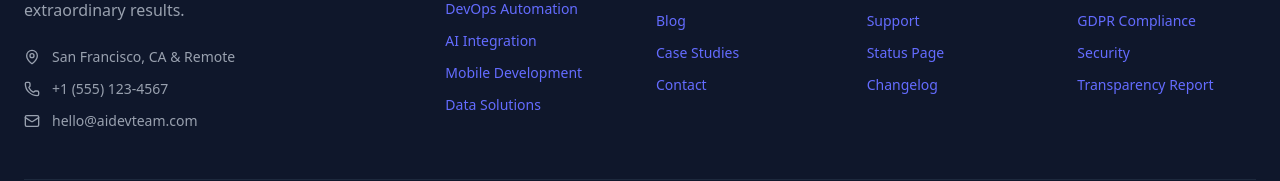
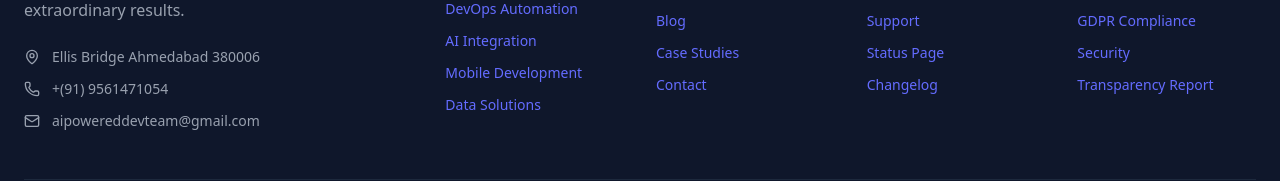
Before and after one commit to novushaReact/AiPoweredDev, a React (Vite) app: page / in a window 1280 px wide. Shown: the part 8671-8852 px from the top of the page. Built offline with nearby package versions, Linux system fonts and the light colour scheme.

Commit message:
fix: Update email contact and address details in FloatingCTA and Footer components

```diff
--- a/src/components/FloatingCTA.jsx
+++ b/src/components/FloatingCTA.jsx
@@ -85,7 +85,7 @@ const FloatingCTA = () => {
                     </motion.button>
 
                     <motion.a
-                      href="mailto:hello@aidevteam.com"
+                      href="mailto:aipowereddevteam@gmail.com"
                       className="w-full bg-slate-700 text-white font-medium py-2 px-4 rounded-lg text-sm hover:bg-slate-600 transition-colors flex items-center justify-center"
                       whileHover={{ scale: 1.02 }}
                       whileTap={{ scale: 0.98 }}
--- a/src/components/Footer.jsx
+++ b/src/components/Footer.jsx
@@ -32,7 +32,7 @@ const Footer = () => {
     {
       name: "Email",
       icon: Mail,
-      url: "mailto:hello@aidevteam.com",
+      url: "mailto:aipowereddevteam@gmail.com",
       color: "hover:text-gold",
     },
   ];
@@ -110,15 +110,15 @@ const Footer = () => {
               <div className="space-y-3 text-sm text-gray-400">
                 <div className="flex items-center gap-3">
                   <MapPin size={16} className="text-gold" />
-                  <span>San Francisco, CA & Remote</span>
+                  <span>Ellis Bridge Ahmedabad 380006</span>
                 </div>
                 <div className="flex items-center gap-3">
                   <Phone size={16} className="text-gold" />
-                  <span>+1 (555) 123-4567</span>
+                  <span>+(91) 9561471054</span>
                 </div>
                 <div className="flex items-center gap-3">
                   <Mail size={16} className="text-gold" />
-                  <span>hello@aidevteam.com</span>
+                  <span>aipowereddevteam@gmail.com</span>
                 </div>
               </div>
             </motion.div>
```
